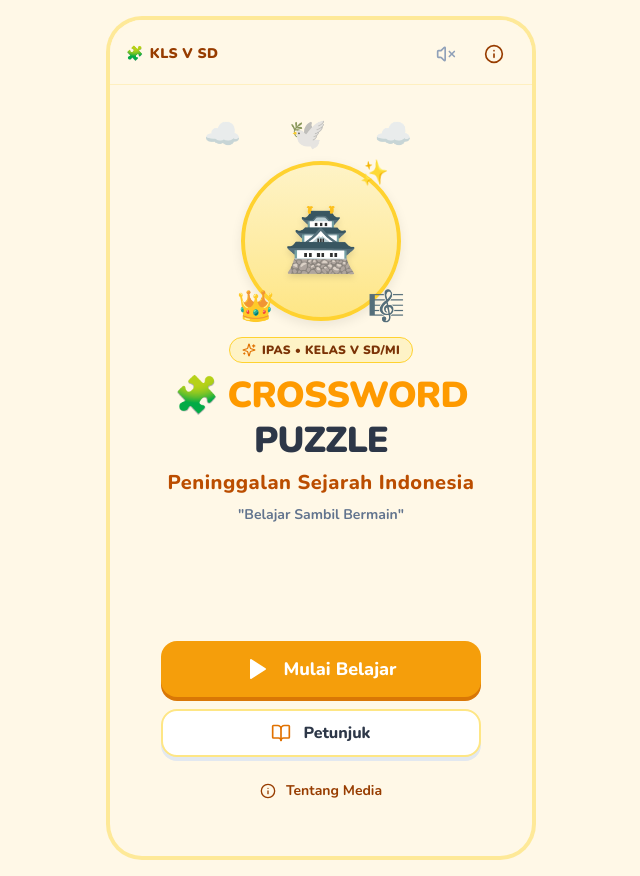
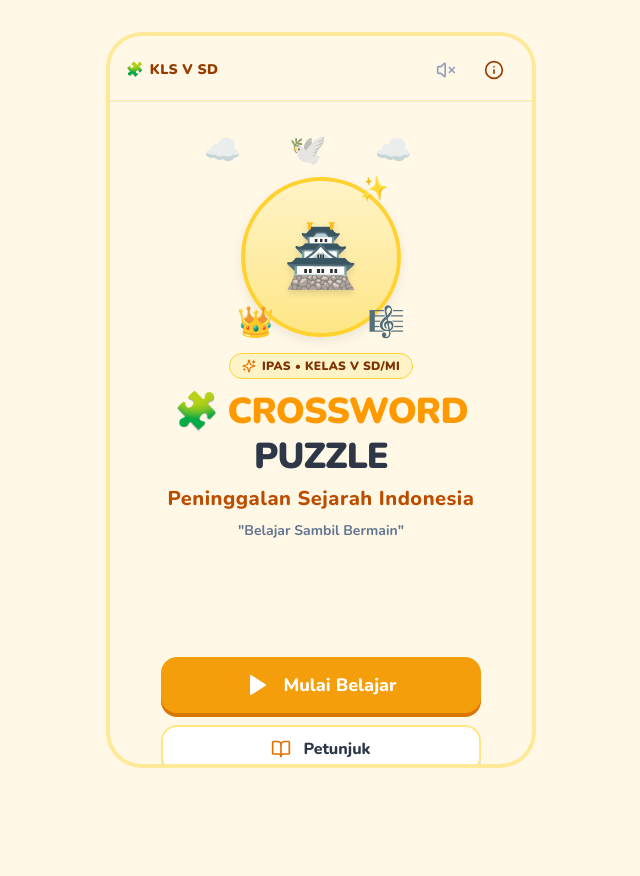
Before and after one commit to rasyidspace/CrosswordPuzzle, a Next.js app: page / in a window 1280 px wide. Shown: the whole page, without its empty margins (319-959 px from the left). After the commit the page ends 800 px from the top, so only its background shows below. Built offline with nearby package versions, Linux system fonts and the light colour scheme.

Commit message:
fix(layout): make header and footer sticky with isolated content scrolling

```diff
--- a/src/components/layout/BottomNav.tsx
+++ b/src/components/layout/BottomNav.tsx
@@ -284,7 +284,7 @@ export const BottomNav: React.FC = () => {
   };
 
   return (
-    <footer className="w-full px-4 py-3 bg-[#FFF8E7]/95 backdrop-blur-xs sticky bottom-0 z-30 border-t border-amber-200/40 flex items-center justify-between">
+    <footer className="w-full shrink-0 px-4 py-3 bg-[#FFF8E7]/95 backdrop-blur-md sticky bottom-0 z-30 border-t border-amber-200/60 shadow-[0_-4px_16px_rgba(0,0,0,0.05)] flex items-center justify-between">
       {renderButtons()}
     </footer>
   );
--- a/src/components/layout/HeaderNav.tsx
+++ b/src/components/layout/HeaderNav.tsx
@@ -25,7 +25,7 @@ export const HeaderNav: React.FC = () => {
 
   return (
     <>
-      <header className="w-full px-4 pt-3 pb-2 bg-[#FFF8E7]/95 backdrop-blur-xs sticky top-0 z-30 flex flex-col gap-2 border-b border-amber-200/40">
+      <header className="w-full shrink-0 px-4 pt-3 pb-2 bg-[#FFF8E7]/95 backdrop-blur-md sticky top-0 z-30 flex flex-col gap-2 border-b border-amber-200/60 shadow-2xs">
         <div className="flex items-center justify-between gap-3">
           {/* Home / Restart */}
           {!isOpeningPage ? (
--- a/src/components/layout/MobileShell.tsx
+++ b/src/components/layout/MobileShell.tsx
@@ -8,7 +8,7 @@ interface MobileShellProps {
 
 export const MobileShell: React.FC<MobileShellProps> = ({ children }) => {
   return (
-    <main className="w-full max-w-[430px] min-h-screen sm:min-h-[844px] bg-[#FFF8E7] sm:rounded-[36px] sm:shadow-floating sm:border-4 sm:border-amber-200/80 flex flex-col justify-between overflow-hidden relative">
+    <main className="w-full max-w-[430px] h-[100dvh] sm:h-[844px] sm:max-h-[92vh] bg-[#FFF8E7] sm:rounded-[36px] sm:shadow-floating sm:border-4 sm:border-amber-200/80 flex flex-col justify-between overflow-hidden relative">
       {children}
     </main>
   );
--- a/src/components/pages/PageRenderer.tsx
+++ b/src/components/pages/PageRenderer.tsx
@@ -107,7 +107,7 @@ export const PageRenderer: React.FC = () => {
   };
 
   return (
-    <div className="flex-1 w-full overflow-y-auto">
+    <div className="flex-1 min-h-0 w-full overflow-y-auto overflow-x-hidden overscroll-contain">
       <AnimatePresence mode="wait">
         <motion.div
           key={currentPage}
```
